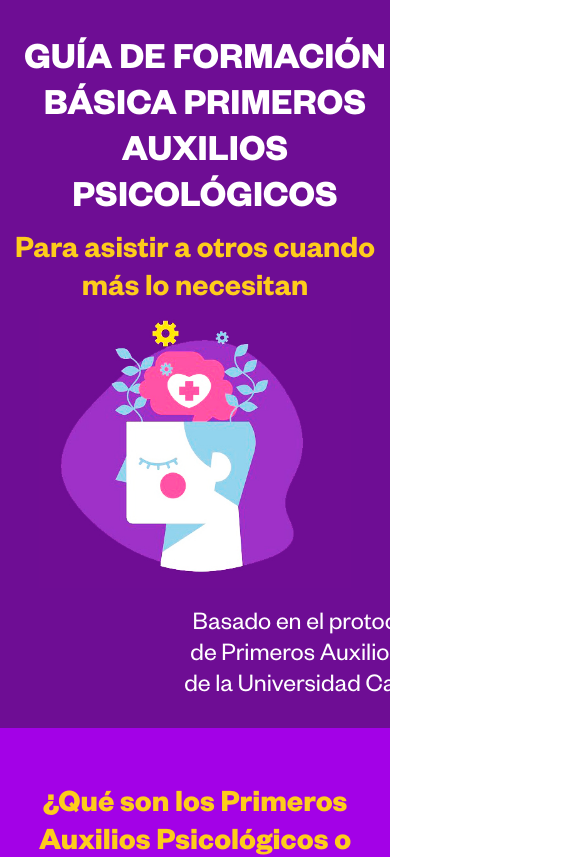
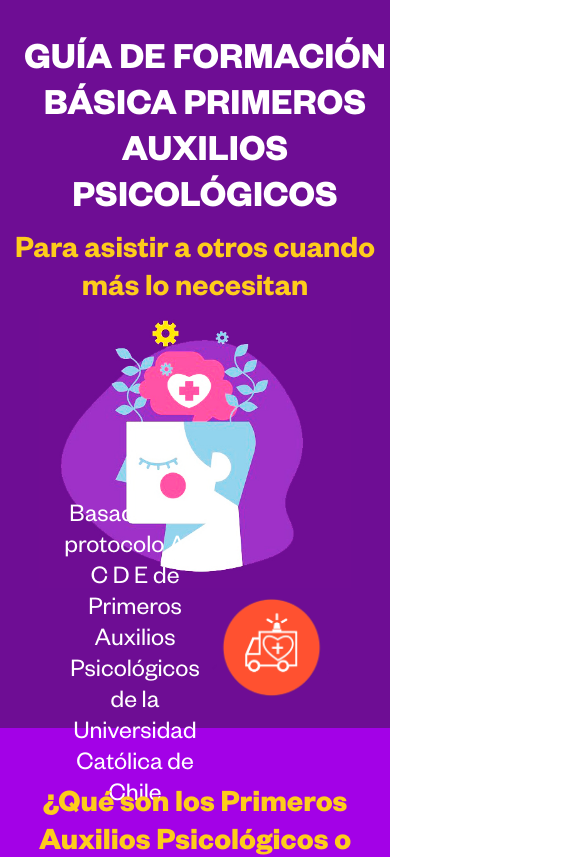
Before and after one commit to dashdancin/pap, a React (Create React App) app: page / in a window 390 px wide. Shown: the top 857 px of the page, 585 px wide, since content can reach past the window. Built offline with nearby package versions, Linux system fonts and the light colour scheme.

Commit message:
Size background jaja

```diff
--- a/src/index.css
+++ b/src/index.css
@@ -87,7 +87,7 @@ body {
  margin: auto;
 }
 
-@media only screen and (max-width: 720px) {
+/* @media only screen and (max-width: 720px) {
  .background-cover {
   color: var(--font-color);
   background-color: var(--main-color);
@@ -96,11 +96,21 @@ body {
  .img_cover {
   width: 80%;
  }
+} */
+
+@media screen and (max-width: 1040px) {
+ .img_cover {
+  width: 80%;
+ }
+ .footer-container {
+  width: 400px;
+ }
 }
 
 .footer-container {
  height: 140px;
- width: 1200px;
+ width: 70%;
+ margin: auto;
  display: flex;
  justify-content: space-around;
  align-items: center;
```
